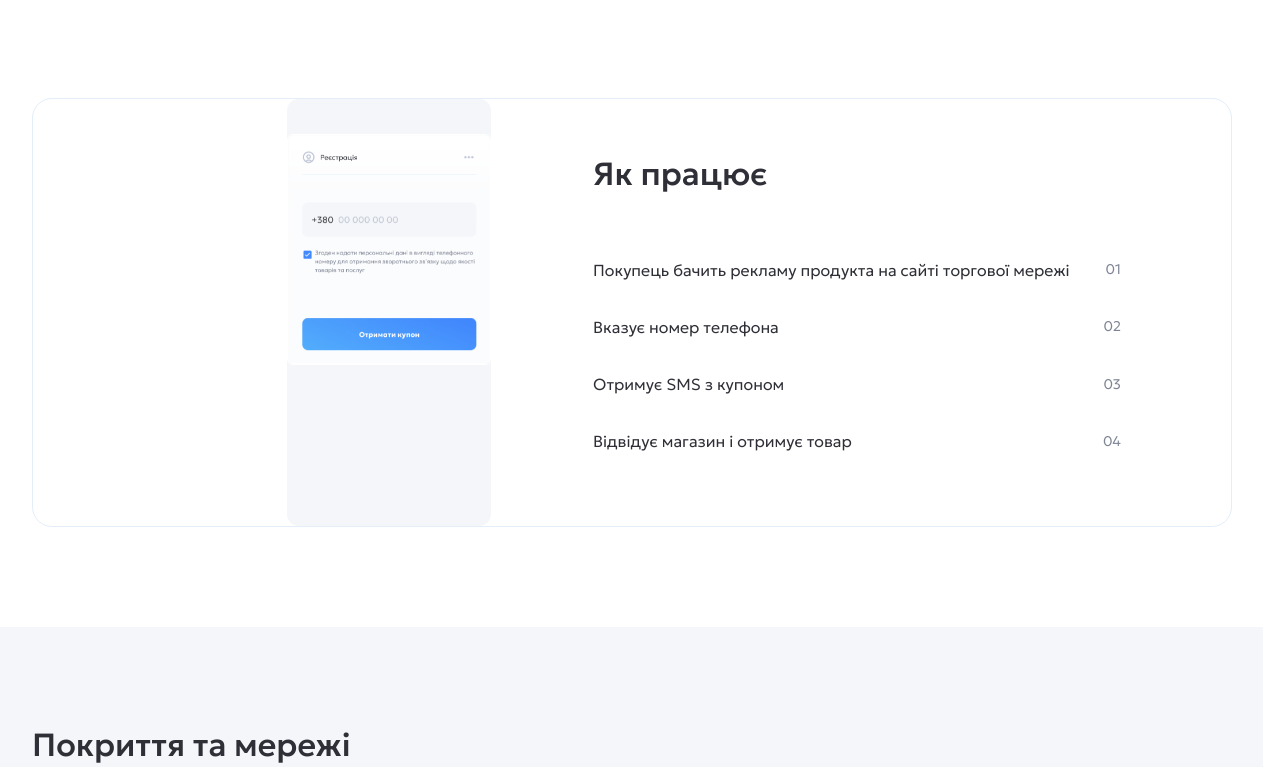
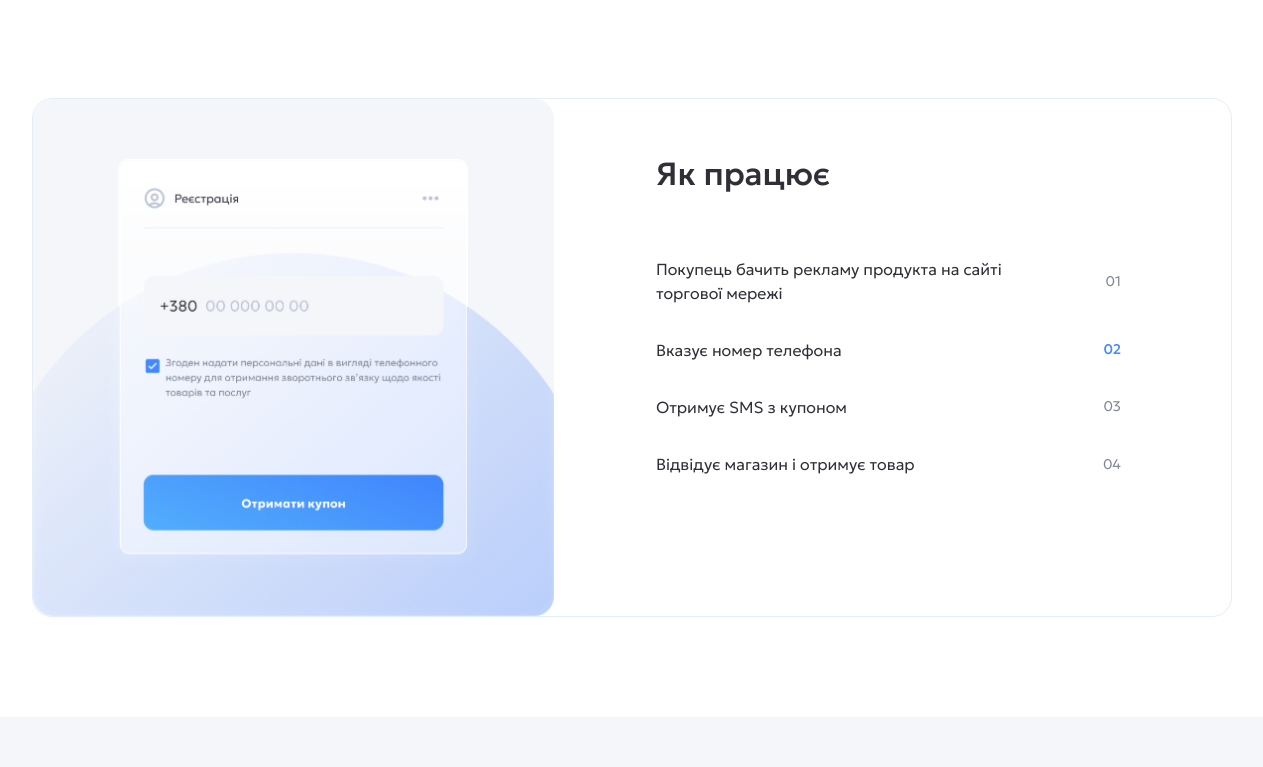
Before and after one commit to alexSili4/poseidon-buyer, a website built with Vite: page src/index.html in a window 1536 px wide. Shown: the part 803-1570 px from the top of the page, without its empty margins (136-1399 px from the left). Built offline with nearby package versions, Linux system fonts and the light colour scheme; files whose address does not match are found by name.

Commit message:
ad pagination

```diff
--- a/src/css/about.css
+++ b/src/css/about.css
@@ -38,6 +38,7 @@
   gap: 16px;
   padding-top: 14px;
   padding-bottom: 14px;
+  cursor: pointer;
 }
 
 .about-slider-pagination-item-number {
@@ -46,6 +47,12 @@
   font-size: 14px;
   font-weight: 300;
   line-height: 1.8;
+  transition: color var(--transition-duration-and-func);
+}
+
+.about-slider-pagination-item.swiper-pagination-bullet-active .about-slider-pagination-item-number {
+  color: #4289fe;
+  font-weight: 600;
 }
 
 .about-slider-pagination-item-title {
@@ -72,6 +79,15 @@
   border-radius: 5.81px;
   background-color: rgba(255, 255, 255, 0.4);
   overflow: hidden;
+}
+
+.about-slider-slide {
+  opacity: 0 !important;
+  transition: opacity var(--about-slider-transition) !important;
+}
+
+.about-slider-slide.swiper-slide-active {
+  opacity: 1 !important;
 }
 
 .about-slider-slide-img {
@@ -108,8 +124,41 @@
     padding-left: 0;
   }
 
+  .about-slider-pagination-item.swiper-pagination-bullet-active .about-slider-pagination-item-number {
+    color: #4289fe;
+    font-weight: 500;
+  }
+
   .about-slider-pagination-item-title {
     font-size: 16px;
+  }
+
+  .about-slider-bg {
+    position: relative;
+    width: 590px;
+    border-radius: 20px;
+    padding-top: 60px;
+    padding-bottom: 60px;
+    overflow: hidden;
+  }
+
+  .about-slider-gradient {
+    position: absolute;
+    top: 154px;
+    left: 50%;
+    width: 624px;
+    height: 624px;
+    border-radius: 50%;
+    backdrop-filter: blur(6.78px);
+    background: linear-gradient(-70.99deg, rgba(58, 119, 254, 0.4) 3.113%, rgba(89, 188, 251, 0) 102.266%);
+    transform: translateX(-50%) rotate(29.89deg);
+  }
+
+  .about-slider-wrap {
+    width: 350px;
+    height: 397px;
+    border: 1px solid var(--white-color);
+    border-radius: 10px;
   }
 }
 
@@ -119,4 +168,8 @@
     padding-top: 0;
     padding-bottom: 8px;
   }
+
+  .about-slider-gradient {
+    display: none;
+  }
 }
--- a/src/css/contacts.css
+++ b/src/css/contacts.css
@@ -147,7 +147,7 @@
   transform: translateX(10px) translateY(-10px);
 }
 
-@media screen and (min-width: 1250px) {
+@media screen and (min-width: 1440px) {
   .contacts-section {
     padding-top: 41px;
     padding-bottom: 41px;
--- a/src/css/coverage.css
+++ b/src/css/coverage.css
@@ -68,7 +68,7 @@
   height: 17px;
 }
 
-@media screen and (min-width: 1250px) {
+@media screen and (min-width: 1440px) {
   .coverage-bg {
     padding-top: 99px;
     padding-bottom: 176px;
--- a/src/css/footer.css
+++ b/src/css/footer.css
@@ -48,7 +48,7 @@
   line-height: 1.5;
 }
 
-@media screen and (min-width: 1250px) {
+@media screen and (min-width: 1440px) {
   .footer-section {
     padding-top: 29px;
     padding-bottom: 29px;
--- a/src/css/header.css
+++ b/src/css/header.css
@@ -46,7 +46,7 @@
   line-height: 1.4;
 }
 
-@media screen and (min-width: 1250px) {
+@media screen and (min-width: 1440px) {
   .header {
     top: 24px;
   }
--- a/src/css/hero.css
+++ b/src/css/hero.css
@@ -90,7 +90,7 @@
   height: 20px;
 }
 
-@media screen and (min-width: 1250px) {
+@media screen and (min-width: 1440px) {
   .hero-section {
     background-color: #f4f6f9;
   }
--- a/src/css/reviews.css
+++ b/src/css/reviews.css
@@ -102,7 +102,7 @@
   transform: rotate(180deg);
 }
 
-@media screen and (min-width: 1250px) {
+@media screen and (min-width: 1440px) {
   .reviews-section {
     padding-top: 48px;
     padding-bottom: 64px;
--- a/src/css/utilities.css
+++ b/src/css/utilities.css
@@ -47,7 +47,7 @@ a {
   margin-right: auto;
 }
 
-@media screen and (min-width: 1250px) {
+@media screen and (min-width: 1440px) {
   .container {
     width: 1232px;
   }
--- a/src/css/variables.css
+++ b/src/css/variables.css
@@ -1,4 +1,5 @@
 :root {
   --transition-duration-and-func: 300ms cubic-bezier(0.4, 0, 0.2, 1);
+  --about-slider-transition: 1000ms cubic-bezier(0.4, 0, 0.2, 1);
   --white-color: #ffffff;
 }
--- a/src/js/swiper.js
+++ b/src/js/swiper.js
@@ -1,7 +1,17 @@
 import Swiper from 'swiper';
 import { Navigation, Pagination, Autoplay, EffectFade } from 'swiper/modules';
 import 'swiper/css';
-import 'swiper/css/navigation';
+
+const getAboutSliderSectionTitle = (sectionIndex) => {
+  const titles = {
+    0: 'Покупець бачить рекламу продукта на сайті торгової мережі',
+    1: 'Вказує номер телефона',
+    2: 'Отримує SMS з купоном',
+    3: 'Відвідує магазин і отримує товар',
+  };
+
+  return titles[sectionIndex];
+};
 
 const reviewsSlider = new Swiper('.js-reviews-slider', {
   modules: [Navigation, Pagination],
@@ -13,7 +23,7 @@ const reviewsSlider = new Swiper('.js-reviews-slider', {
   speed: 800,
   grabCursor: true,
   breakpoints: {
-    1250: {
+    14400: {
       spaceBetween: 32,
       slidesPerView: 3.65,
       centeredSlides: false,
@@ -26,10 +36,32 @@ const reviewsSlider = new Swiper('.js-reviews-slider', {
 });
 
 const aboutSlider = new Swiper('.js-about-slider', {
-  modules: [Autoplay],
-  speed: 800,
+  modules: [Pagination, Autoplay, EffectFade],
+  spaceBetween: 30,
+  effect: 'fade',
+  fadeEffect: {
+    crossFade: true,
+  },
+  speed: 1000,
+  allowTouchMove: false,
   autoplay: {
     delay: 3000,
     pauseOnMouseEnter: true,
+    waitForTransition: false,
+  },
+  pagination: {
+    el: '.about-slider-pagination',
+    clickable: true,
+    renderBullet: function (index, className) {
+      const number = String(index + 1).padStart(2, 0);
+      const aboutSliderSectionTitle = getAboutSliderSectionTitle(index);
+
+      return `
+      <div class="about-slider-pagination-item ${className}">
+        <p class="about-slider-pagination-item-number">${number}</p>
+        <p class="about-slider-pagination-item-title">${aboutSliderSectionTitle}</p>
+      </div>
+      `;
+    },
   },
 });
--- a/src/partials/about.html
+++ b/src/partials/about.html
@@ -4,7 +4,7 @@
       <div class="about-text-wrap">
         <h2 class="about-title">Як працює</h2>
         <div class="about-slider-pagination">
-          <div class="about-slider-pagination-item">
+          <!-- <div class="about-slider-pagination-item">
             <p class="about-slider-pagination-item-number">01</p>
             <p class="about-slider-pagination-item-title">Покупець бачить рекламу продукта на сайті торгової мережі</p>
           </div>
@@ -19,10 +19,11 @@
           <div class="about-slider-pagination-item">
             <p class="about-slider-pagination-item-number">04</p>
             <p class="about-slider-pagination-item-title">Відвідує магазин і отримує товар</p>
-          </div>
+          </div> -->
         </div>
       </div>
       <div class="about-slider-bg">
+        <div class="about-slider-gradient"></div>
         <div class="about-slider-wrap">
           <div class="swiper about-slider js-about-slider">
             <div class="swiper-wrapper about-slider-wrapper">
```
